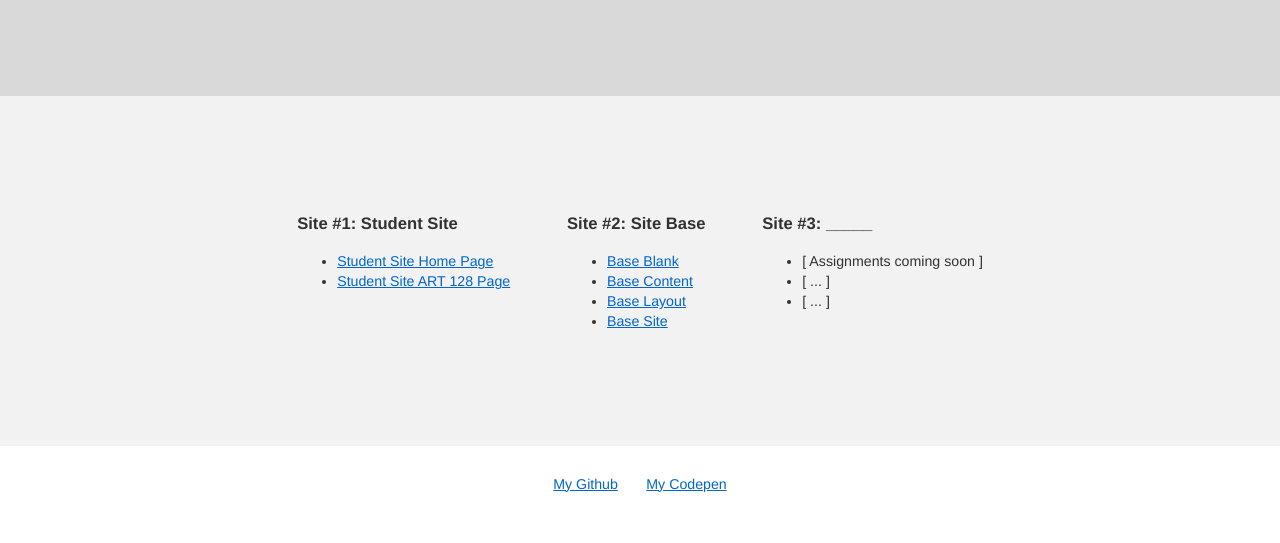
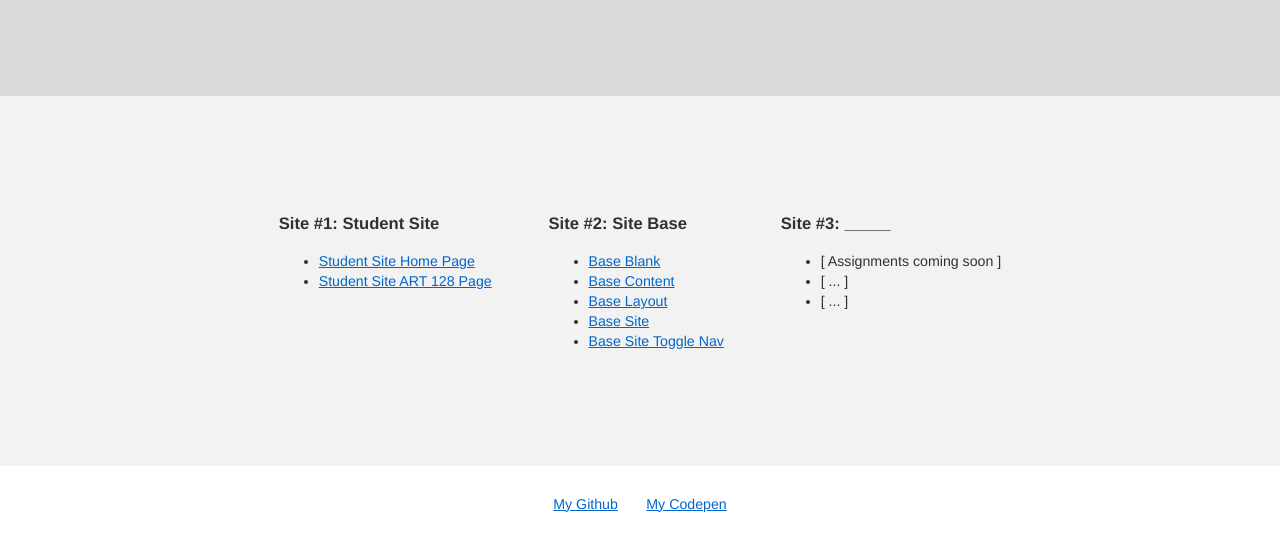
Before and after one commit to anthoni-art/studentsite, a plain HTML site: page art128/index.html in a window 1280 px wide. Shown: the part 284-827 px from the top of the page. Drawn offline with Linux system fonts and the light colour scheme.

Commit message:
added base site toggle nav

```diff
--- a/art128/index.html
+++ b/art128/index.html
@@ -47,6 +47,7 @@
                     <li><a href="base-content/index.html">Base Content</a></li>
                     <li><a href="base-layout/index.html">Base Layout</a></li>
                     <li><a href="base-site/index.html">Base Site</a></li>
+                    <li><a href="base-togglenav/index.html">Base Site Toggle Nav</a></li>
                 </ul>
             </div>
 
```
